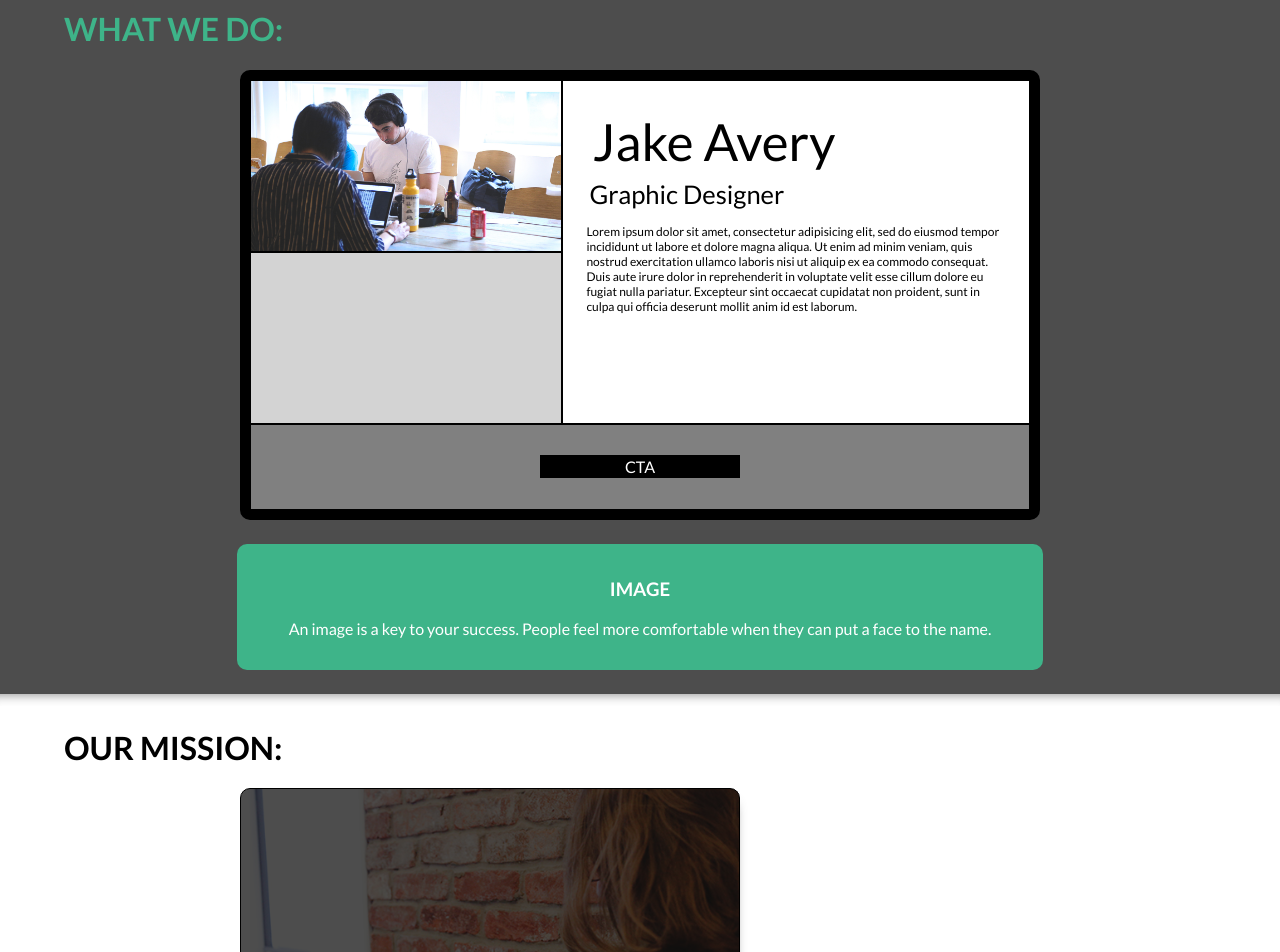
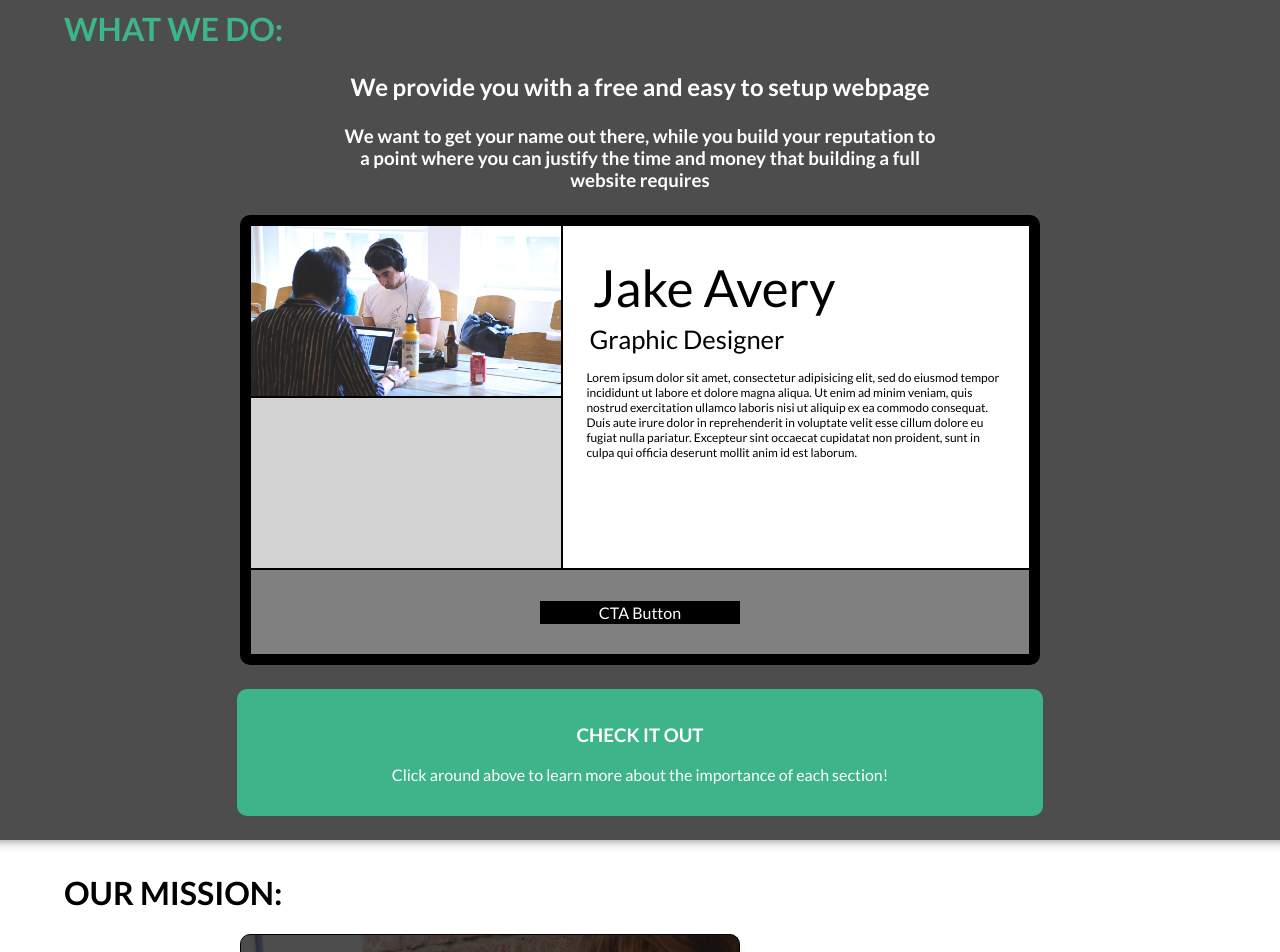
Before and after one commit to chris-milliano/itsmy-fyi-site, an Angular app: page / in a window 1280 px wide. Shown: the part 780-1732 px from the top of the page. Built offline with nearby package versions, Linux system fonts and the light colour scheme.

Commit message:
FEAT: Home page about sections funcionality

```diff
--- a/src/app/components/header/header.component.html
+++ b/src/app/components/header/header.component.html
@@ -1,3 +1,3 @@
 <header class="container">
-    HEADER
+    ItsMy FYI
 </header>
--- a/src/app/pages/home/home.component.html
+++ b/src/app/pages/home/home.component.html
@@ -19,13 +19,24 @@
 
             <h1 id="what__title">WHAT WE DO:</h1>
 
+            <h2 class="what__subtitle">
+                We provide you with a free and easy to setup webpage
+            </h2>
+            <h3 class="what__subtitle">
+                We want to get your name out there, while you build your reputation
+                to a point where you can justify the time and money that building
+                a full website requires
+            </h3>
 
 
             <div id="what__page-layout" class="container">
 
-                <div class="page-layout__item page-layout__image"></div>
+                <div class="page-layout__item page-layout__image"
+                    (click)="updateSelectedSection('image')">
+                </div>
 
-                <div class="page-layout__item page-layout__info">
+                <div class="page-layout__item page-layout__info"
+                    (click)="updateSelectedSection('about')">
                     <div id="info__name" class="container">Jake Avery</div>
                     <div id="info__title" class="container">Graphic Designer</div>
                     <div id="info__text" class="container">
@@ -33,7 +44,8 @@
                     </div>
                 </div>
 
-                <div class="page-layout__item page-layout__social">
+                <div class="page-layout__item page-layout__social"
+                    (click)="updateSelectedSection('social')">
                     <span class="fa-stack fa-lg">
                         <i class="fa fa-circle fa-stack-2x"></i>
                         <i class="fa fa-instagram fa-stack-1x fa-inverse"></i>
@@ -68,9 +80,10 @@
                     </span>
                 </div>
 
-                <div class="page-layout__item page-layout__contact">
+                <div class="page-layout__item page-layout__contact"
+                    (click)="updateSelectedSection('cta')">
                     <div id="contact__cta-button" class="container">
-                        CTA
+                        CTA Button
                     </div>
                 </div>
 
@@ -80,11 +93,59 @@
 
 
             <div id="what__section-info" class="container">
-                <h3>IMAGE</h3>
-                <p>
-                    An image is a key to your success. People feel more comfortable
-                    when they can put a face to the name.
-                </p>
+
+                <div [ngClass]="{ 'section-info__text--show' : selectedSection == 'default' }"
+                    class="container section-info__text">
+                    <h3>CHECK IT OUT</h3>
+                    <p>
+                        Click around above to learn more about the importance of
+                        each section!
+                    </p>
+                </div>
+                <div [ngClass]="{ 'section-info__text--show' : selectedSection == 'image' }"
+                    class="container section-info__text">
+                    <h3>IMAGE</h3>
+                    <p>
+                        An image is a key to your success. People feel more comfortable
+                        when they can put a face to the name.
+                    </p>
+                </div>
+                <div [ngClass]="{ 'section-info__text--show' : selectedSection == 'about' }"
+                    class="container section-info__text">
+                    <h3>ABOUT</h3>
+                    <p>
+                        It should come as no surprise that one of the most
+                        important pages on any website is the About section.
+                        This where you get the chance to explain your mission:
+                        who you are, what you do, and why you do it.
+                    </p>
+                </div>
+                <div [ngClass]="{ 'section-info__text--show' : selectedSection == 'social' }"
+                    class="container section-info__text">
+                    <h3>SOCIAL</h3>
+                    <p>
+                        Social is quickly growing as the king of all marketing
+                        options. Some major compaines are going so far as to
+                        redirect their entire marketing budgets into social
+                        content creatition and outreach.
+                    </p>
+                </div>
+                <div [ngClass]="{ 'section-info__text--show' : selectedSection == 'cta' }"
+                    class="container section-info__text">
+                    <h3>CALL TO ACTION (CTA)</h3>
+                    <p>
+                        A CTA is the entire purpose of maintaining a webpage.
+                        You have told them who you are, now it is time to ask
+                        for the "sale".
+                    </p>
+                    <p>
+                        Whether you are directing your users to an online store,
+                        having them request a quote, inviting them to a concert,
+                        or just telling them where they can keep up with you,
+                        this is your oppritunity to do so.
+                    </p>
+                </div>
+
             </div>
 
         </div>
--- a/src/app/pages/home/home.component.scss
+++ b/src/app/pages/home/home.component.scss
@@ -44,6 +44,14 @@
 
             #what__title {
                 color: $main-green;
+            }
+
+            .what__subtitle {
+                width: 70%;
+                max-width: 600px;
+                margin: 3vh auto;
+                text-align: center;
+                color: #fff;
             }
 
             #what__page-layout {
@@ -145,6 +153,15 @@
                 text-align: center;
                 color: #fff;
                 background-color: $main-green;
+
+                .section-info__text {
+                    height: 0;
+                    transition: all 1s ease;
+                }
+
+                .section-info__text--show {
+                    height: auto;
+                }
             }
         }
     }
--- a/src/app/pages/home/home.component.ts
+++ b/src/app/pages/home/home.component.ts
@@ -10,6 +10,9 @@ import { Router } from '@angular/router';
 
 export class HomeComponent implements OnInit {
 
+    // Hold display text variable
+    selectedSection: string = "default";
+
 
     constructor(
         private router: Router
@@ -19,6 +22,15 @@ export class HomeComponent implements OnInit {
         console.log("Init home.component");
     }
 
+
+    // Change out the text to explain the section the user selected
+    updateSelectedSection(optionSelected: string) {
+        console.log("SELECT: ", optionSelected);
+        this.selectedSection = optionSelected;
+    }
+
+
+    // Redirect to a different page
     redirectTo (path: string) {
         this.router.navigateByUrl(path);
     }
--- a/src/app/pages/sign-up/sign-up.component.html
+++ b/src/app/pages/sign-up/sign-up.component.html
@@ -1,3 +1,10 @@
-<p>
-  sign-up works!
-</p>
+<app-header></app-header>
+<div id="sign-up" class="container">
+
+    <div id="sign-up__title" class="container">
+        <h1>THIS PAGE IS IN PRODUCTION NOW</h1>
+        <h3>Please come back</h3>
+        <h4>Sign up starts soon!</h4>
+    </div>
+
+</div>
--- a/src/app/pages/sign-up/sign-up.component.scss
+++ b/src/app/pages/sign-up/sign-up.component.scss
@@ -0,0 +1,21 @@
+@import "../../../variables.scss";
+
+#sign-up {
+    height: 100vh;
+    display: flex;
+    justify-content: center;
+    align-items: center;
+
+    #sign-up__title {
+        width: 80%;
+        max-width: 600px;
+        background-color: $dk-gry;
+        color: #fff;
+        text-align: center;
+        padding: 5vh 5vw;
+
+        h1 {
+            color: $main-green;
+        }
+    }
+}
```
